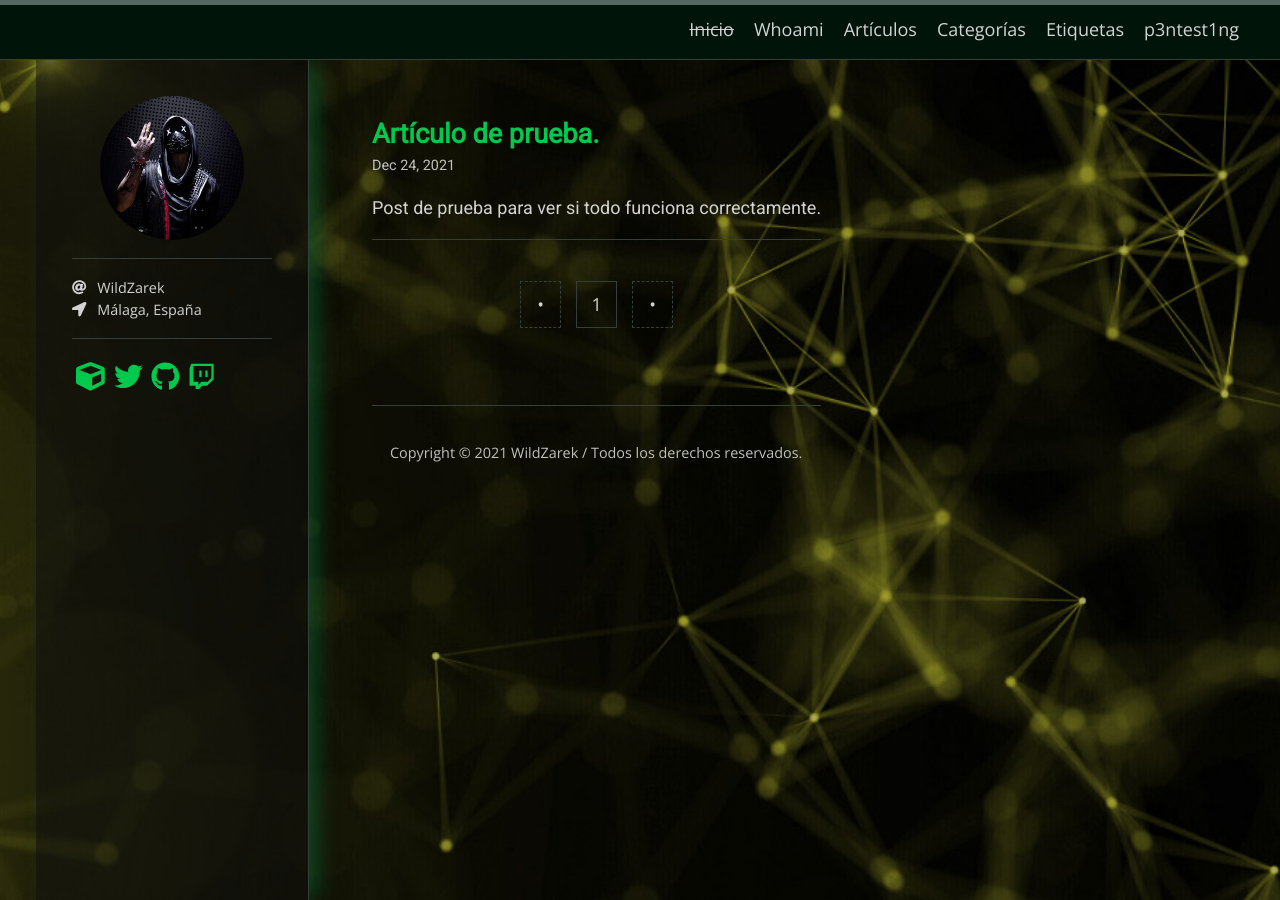
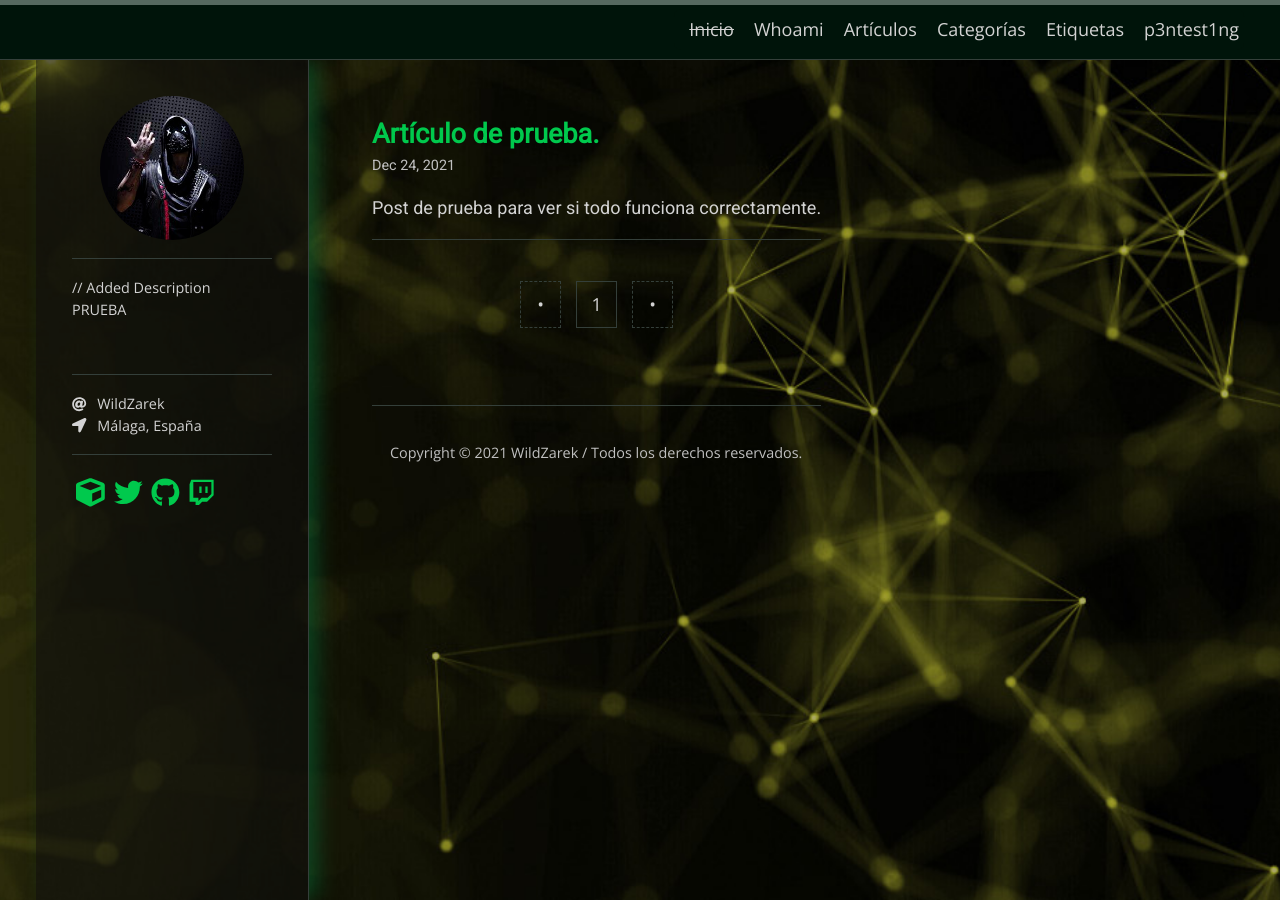
Before and after one commit to WildZarek/wildzarek.github.io, a Jekyll site: the page built from index.html, in a window 1280 px wide. Built offline with Jekyll 4.4.1, drawn with Linux system fonts in a browser that asks for light colours; nearby versions of some CDN libraries; some web fonts are replaced; the list of posts is cut into pages by our own code.

Commit message:
minor changes

```diff
--- a/_includes/sidebar.html
+++ b/_includes/sidebar.html
@@ -8,6 +8,11 @@
     <img src="{{ avatar }}" class="author-avatar u-photo align-center" alt="{{ site.author }}">
   </div>
 {%- endif %}
+
+// Added Description
+<div class="sidebar-section">
+  <p>PRUEBA</p>
+</div>
 
 <div class="sidebar-section">
   <ul class="contact-list">
```
Also changed, not shown: _sass/hamilton/custom-styles.scss (+4 -4 lines).
